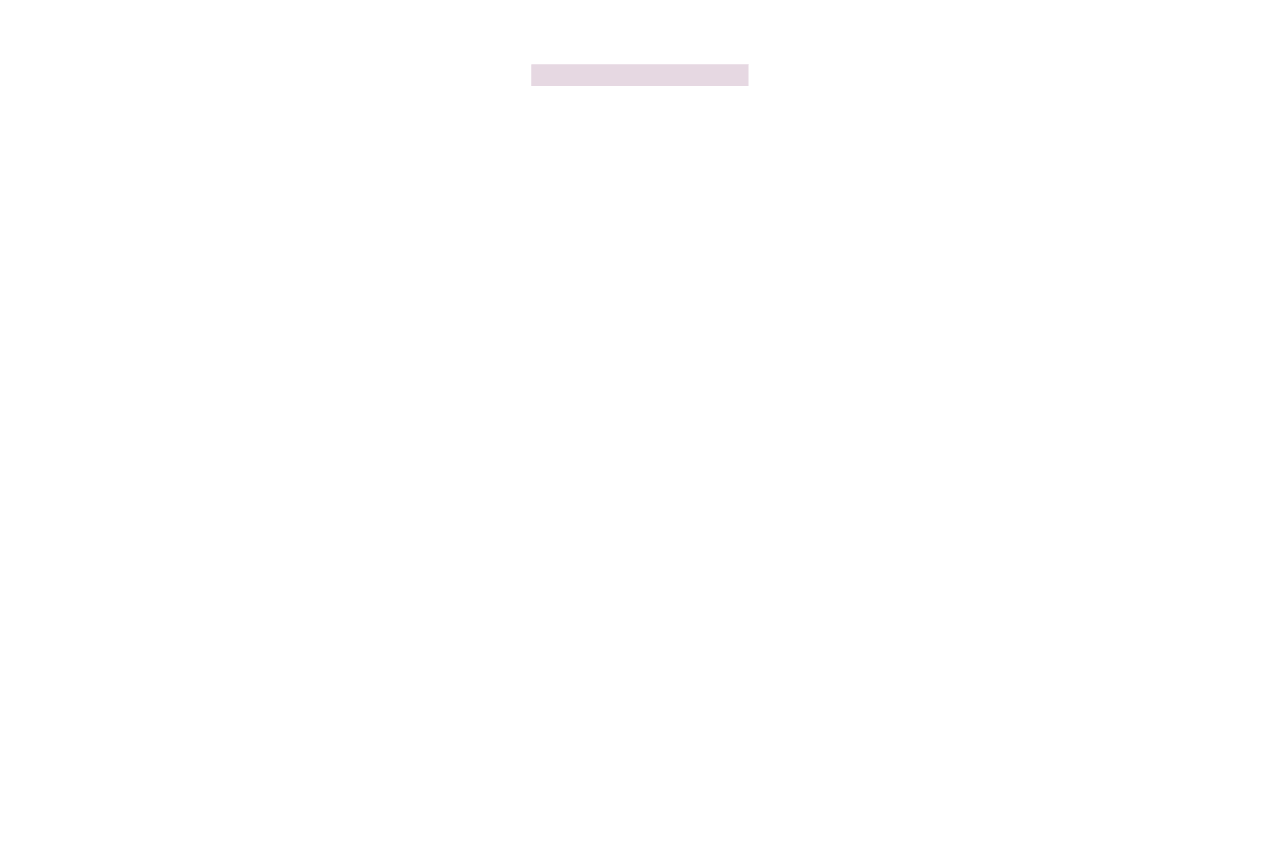
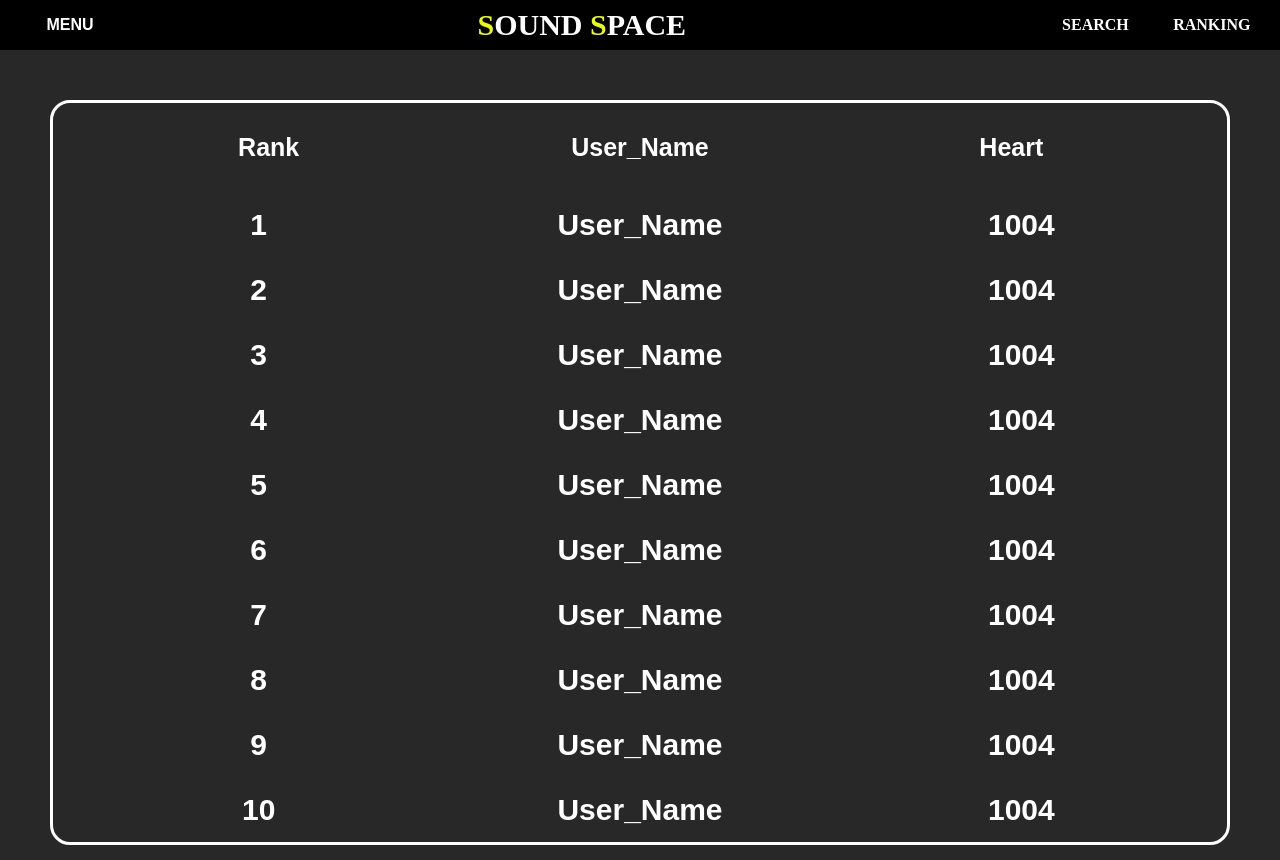
Before and after one commit to Kwon-HyeongIl/SoundSpace_BE, a React (Create React App) app: page / in a window 1280 px wide. Before the commit the page ends 800 px from the top, so only its background shows below. Built offline with nearby package versions, Linux system fonts and the light colour scheme.

Commit message:
랭킹페이지 구현

```diff
--- a/src/App.js
+++ b/src/App.js
@@ -1,5 +1,5 @@
 import React from "react";
-import Firstpage from "./gallery/test";
+import Firstpage from "./ranking/ranking";
 import { BrowserRouter, Routes, Route } from "react-router-dom";
 
 export default function App() {
--- /dev/null
+++ b/src/ranking/ranking.css
@@ -0,0 +1,169 @@
+.navbar {
+  position: fixed;
+  width: 100%;
+  display: grid;
+  grid-template-columns: 0.25fr 2fr 0.25fr 0.25fr;
+  background-color: #000000;
+  height: 50px;
+  /* navbar의 item들을 중앙정렬 하는 법
+      >> justify-item과 align-item속성을 center로 */
+  justify-items: center;
+  align-items: center;
+}
+.menu {
+  text-align: center;
+  padding-left: 0px;
+  color: white;
+  font-weight: 700;
+  /* background-color: aliceblue; */
+}
+.sidebar {
+  display: none;
+  position: absolute;
+  top: 50px;
+  left: 0;
+  width: 100%;
+  background-color: #333;
+  padding: 10px;
+}
+
+.userImg {
+  margin-right: 20px;
+  float: left;
+  background-color: #03fff0;
+  width: 50px;
+  height: 50px;
+  border-radius: 70%;
+}
+.userName {
+  color: white;
+  font-family: "Inter";
+  font-style: normal;
+  font-weight: 700;
+  font-size: 30px;
+  line-height: 42px;
+}
+
+.menu:hover .sidebar {
+  display: block;
+}
+.sidebar:hover {
+  display: block;
+}
+
+.logo {
+  text-align: center;
+  color: white;
+  font-size: 30px;
+  font-weight: 700;
+  /* background-color: aqua; */
+}
+.logo_f {
+  color: #ebff00;
+}
+.navitem {
+  text-align: center;
+  padding-right: 20px;
+  color: white;
+  font-weight: 700;
+  /* a태그 밑줄 없애기 : text-decoration-line:none 추가 */
+  text-decoration-line: none;
+  /* background-color: blueviolet; */
+}
+.navitem:hover {
+  color: #ebff00;
+}
+.menu:hover {
+  color: #ebff00;
+}
+.canvas {
+  height: 800px;
+  width: 800px;
+}
+.sideContent {
+  margin-top: 70px;
+  color: white;
+}
+.item {
+  text-decoration-line: none;
+  border: none;
+  background-color: #000000;
+  color: white;
+  font-family: "Inter";
+  font-style: normal;
+  font-weight: 400;
+  font-size: 15px;
+  line-height: 36px;
+}
+.itemContainer {
+  border: none;
+  background-color: #000000;
+  color: white;
+  font-family: "Inter";
+  font-style: normal;
+  font-weight: 400;
+  font-size: 20px;
+  line-height: 36px;
+  margin: 20px;
+}
+.like {
+  position: fixed;
+  bottom: 10px;
+  right: 10px;
+  font-family: "Inter";
+  font-style: normal;
+  font-weight: 400;
+  font-size: 20px;
+  line-height: 61px;
+}
+
+.rankingBackground {
+  /* 백그라운드 */
+  height: 100vh;
+  padding-top: 50px;
+  padding-bottom: 10px;
+  padding-left: 50px;
+  padding-right: 50px;
+  background-color: #282828;
+}
+.rankingFrame {
+  margin-top: 50px;
+  /* 랭킹 프레임 */
+  border: solid white;
+  border-radius: 20px;
+}
+.rankingGrid {
+  display: grid;
+  /* grid 행 */
+  grid-template-rows: repeat(1, 1fr);
+}
+@import url("https://fonts.googleapis.com/css2?family=Abhaya+Libre:wght@800&display=swap");
+
+.rankContainer_head {
+  margin: 30px;
+  display: grid;
+  grid-template-columns: repeat(3, 1fr);
+  text-align: center;
+  font-family: "Abhaya Libre", sans-serif;
+  font-style: normal;
+  font-weight: 800;
+  font-size: 25px;
+  line-height: 29px;
+  color: white;
+}
+.rankContainer {
+  margin: 15px;
+  display: grid;
+  grid-template-columns: repeat(3, 1fr);
+  text-align: center;
+  font-family: "Abhaya Libre", sans-serif;
+  font-style: normal;
+  font-weight: 800;
+  font-size: 30px;
+  line-height: 35px;
+  color: white;
+}
+.rankContainer:hover {
+  background-color: #ebff00;
+  color: #000000;
+}
--- /dev/null
+++ b/src/ranking/ranking.js
@@ -0,0 +1,100 @@
+import { React, useState, useEffect, useRef } from "react";
+import "./ranking.css";
+import Sidebar from "../gallery/newSidebar";
+import { BrowserRouter, Switch, Route } from "react-router-dom";
+
+//상단네비게이션바
+function NavBar() {
+  const [workOpen, setWork] = useState(false);
+  const [likeOpen, setLike] = useState(false);
+  const workToggle = () => {
+    setWork((workOpen) => !workOpen);
+  };
+  const likeToggle = () => {
+    setLike((likeOpen) => !likeOpen);
+  };
+
+  return (
+    <nav>
+      <div className="navbar">
+        <Sidebar>
+          <div className="userInfo">
+            <div className="userImg"></div>
+            <div className="userName">User Name</div>
+          </div>
+          <div className="sideContent">
+            <div className="itemContainer">CHANGE INFO</div>
+            <div className="itemContainer" onClick={() => workToggle()}>
+              WORK MANAGER
+              {workOpen ? (
+                <ul className="item">
+                  <li href="#">Add Work</li>
+                  <li href="#">Edit Gallery</li>
+                </ul>
+              ) : (
+                <span></span>
+              )}
+            </div>
+            <div className="itemContainer" onClick={() => likeToggle()}>
+              LIKE
+              {likeOpen ? (
+                <ul className="item">
+                  <li>For me</li>
+                  <li>For others</li>
+                </ul>
+              ) : (
+                <span></span>
+              )}
+            </div>
+            <button className="itemContainer">BOOK MARK</button>
+            <button className="itemContainer">RANKING</button>
+          </div>
+        </Sidebar>
+        <div className="logo">
+          <sapn className="logo_f">S</sapn>OUND{" "}
+          <span className="logo_f">S</span>PACE
+        </div>
+        <a className="navitem" href="#">
+          SEARCH
+        </a>
+        <a className="navitem" href="#">
+          RANKING
+        </a>
+      </div>
+    </nav>
+  );
+}
+
+function Ranking() {
+  return (
+    <div className="rankingBackground">
+      <div className="rankingFrame">
+        <div className="rankingGrid">
+          <div className="rankContainer_head">
+            <div className="rankingItem_head">Rank</div>
+            <div className="rankingItem_head">User_Name</div>
+            <div className="rankingItem_head">Heart</div>
+          </div>
+          {Array.from({ length: 10 }, (_, i) => (
+            <div className="rankContainer" key={i}>
+              <span className="rankingItem">{i + 1}</span>
+              <span className="rankingItem">User_Name</span>
+              <span className="rankingItem">1004</span>
+            </div>
+          ))}
+        </div>
+      </div>
+    </div>
+  );
+}
+
+export default function Gallery() {
+  return (
+    <div className="gallery">
+      <NavBar></NavBar>
+      <Ranking></Ranking>
+    </div>
+  );
+}
+
+//https://discourse.threejs.org/t/i-use-canvas-size-as-my-renderer-size-but-got-low-resolution-when-width-not-euqalss-height-size/39655
```
